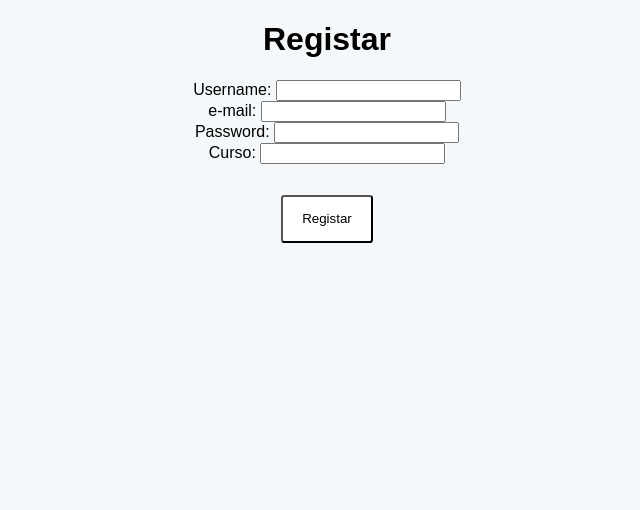
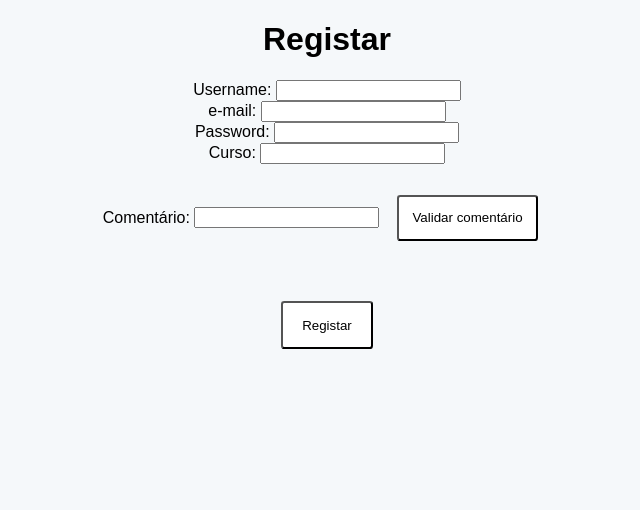
Before and after one commit to CostinhaJ/DIAMDJANGO, a Django app: page /votacao/registar in a window 1280 px wide. Shown: the part 130-640 px from the top of the page, without its empty margins (313-953 px from the left). Run offline with Django 5.2, Linux system fonts and the light colour scheme.

Commit message:
4 Feito
Falta 5

```diff
--- a/projeto/votacao/templates/votacao/registar.html
+++ b/projeto/votacao/templates/votacao/registar.html
@@ -5,18 +5,40 @@
 {% endblock %}
 
 {% block main %}
-    <h1>Registar</h1>
-
+<h1>Registar</h1>
     <form action="{% url 'votacao:registar' %}" method="post">
         {% csrf_token %}
         <label for="username">Username:</label>
-        <input type="text" name="username" id="username"> <br>
+        <input type="text" name="username" id="username">
+        <br>
         <label for="email">e-mail:</label>
-        <input type="text" name="email" id="email"> <br>
+        <input type="text" name="email" id="email">
+        <br>
         <label for="password">Password:</label>
-        <input type="password" name="password" id="password"> <br>
+        <input type="password" name="password" id="password">
+        <br>
         <label for="curso">Curso:</label>
-        <input type="text" name="curso" id="curso"> <br><br>
+        <input type="text" name="curso" id="curso">
+        <br><br>
+        <label for="comentario">Comentário:</label>
+        <input type="text" name="comentario" id="comentario">
+        <button type="button" onclick="validarComentario()">Validar comentário</button>
+        <p id="mensagem"></p>
+        <br>
         <button><input type="submit" value="Registar" class="submitbtn" /></button>
     </form>
+    <script>
+        function validarComentario() {
+            var insultos = ["abécula", "abentesma", "achavascado", "alimária", "andrajoso", "barregã", "biltre","cacóstomo", "cuarra","Estólido", "estroso","estultilóquio", "nefelibata", "néscio", "pechenga", "sevandija", "somítico", "tatibitate", "xexé", "cheché", "xexelento",];
+            var comentario = document.getElementById("comentario").value;
+            var palavras = comentario.split(" ");
+            for (var i = 0; i < palavras.length; i++) {
+                if (insultos.includes(palavras[i].toLowerCase())) {
+                    document.getElementById("comentario").value = "";
+                    document.getElementById("mensagem").innerText = "Comentário não aceite";
+                return;
+                }
+            }
+            document.getElementById("mensagem").innerText = "Comentário aceite"; }
+    </script>
 {% endblock %}
```
Also changed, not shown: projeto/db.sqlite3.
